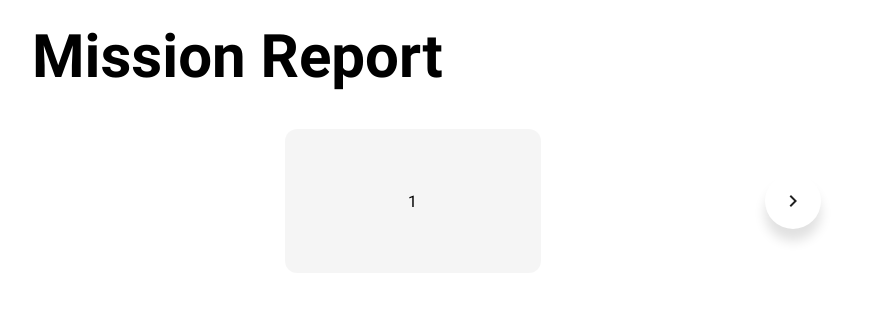
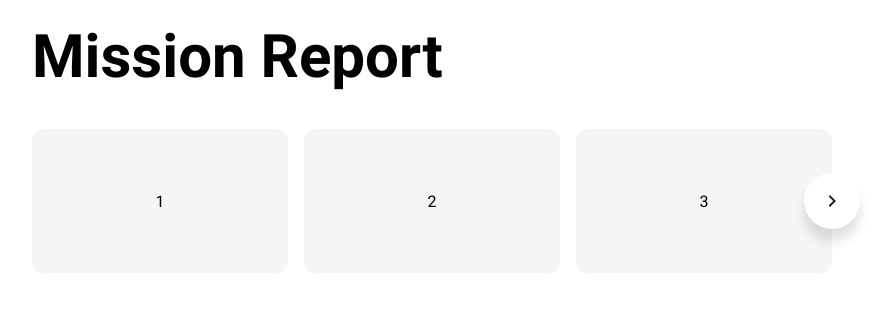
Before and after one commit to SerDorosh/Signifity, a React (Create React App) app: page /missions in a window 1280 px wide. Shown: the part 1940-2249 px from the top of the page, without its empty margins (40-932 px from the left). Built offline with nearby package versions, Linux system fonts and the light colour scheme.

Commit message:
fix slider withoutButton

```diff
--- a/src/components/Slider/Slider.tsx
+++ b/src/components/Slider/Slider.tsx
@@ -4,14 +4,22 @@ import Arrow from "../../assets/icons/arrow.svg";
 
 const Wrapper = styled.div`
   position: relative;
-  width: 100%;
+  &::-webkit-scrollbar {
+    display: none;
+  }
+  ${(props: { withoutButton?: boolean }) =>
+    props.withoutButton ? "width: 100%" : ""};
+
+  ${(props: { withoutButton?: boolean }) =>
+    props.withoutButton ? "overflow-x:scroll" : ""};
 `;
 
 const SliderWrapper = styled.div`
   display: flex;
-  justify-content: center;
   gap: 16px;
   overflow: hidden;
+  ${(props: { withoutButton?: boolean }) =>
+    props.withoutButton ? "width: fit-content" : ""};
 `;
 
 const Button = styled.div`
@@ -52,14 +60,16 @@ const RightArrow = styled.div`
 type SliderProps = {
   children: ReactNode[];
   howToShow: number;
+  withoutButton?: boolean;
 };
 
 const Slider = (props: SliderProps) => {
-  const { children, howToShow } = props;
+  const { children, howToShow, withoutButton } = props;
   const [indexShow, setIndexShow] = useState(howToShow);
 
   return (
-    <Wrapper>
+    <Wrapper withoutButton={withoutButton}>
+      {!withoutButton && (
         <Button
           left
           onClick={() => {
@@ -69,14 +79,19 @@ const Slider = (props: SliderProps) => {
         >
           <LeftArrow image={Arrow} />
         </Button>
-      <SliderWrapper>
+      )}
+      <SliderWrapper withoutButton={withoutButton}>
         {children.map((child, i) => {
+          if (withoutButton) {
+            return child;
+          }
           if (i >= indexShow - howToShow && i < indexShow) {
             return child;
           }
           return null;
         })}
       </SliderWrapper>
+      {!withoutButton && (
         <Button
           onClick={() => {
             setIndexShow(indexShow + 1);
@@ -85,6 +100,7 @@ const Slider = (props: SliderProps) => {
         >
           <RightArrow image={Arrow} />
         </Button>
+      )}
     </Wrapper>
   );
 };
--- a/src/pages/MissionPage/MissionReport.tsx
+++ b/src/pages/MissionPage/MissionReport.tsx
@@ -3,6 +3,7 @@ import Slider from "../../components/Slider/Slider";
 import { PrimaryButton } from "../../styled/PrimaryButton";
 import Article from "../../assets/icons/articleIcon.svg";
 import { devices } from "../../constants/mediaConstants";
+import { checkMobileBrowser } from "../../helpers";
 
 const Wrapper = styled.div`
   display: flex;
@@ -84,10 +85,11 @@ const Button = styled(PrimaryButton)`
 `;
 
 const MissionReport = () => {
+  const isMobile = checkMobileBrowser();
   return (
     <Wrapper>
       <Title>Mission Report</Title>
-      <Slider howToShow={1}>
+      <Slider howToShow={3} withoutButton={isMobile}>
         <MediaContentBlock>1</MediaContentBlock>
         <MediaContentBlock>2</MediaContentBlock>
         <MediaContentBlock>3</MediaContentBlock>
```
Lines whose indentation alone changed are shown as unchanged.
